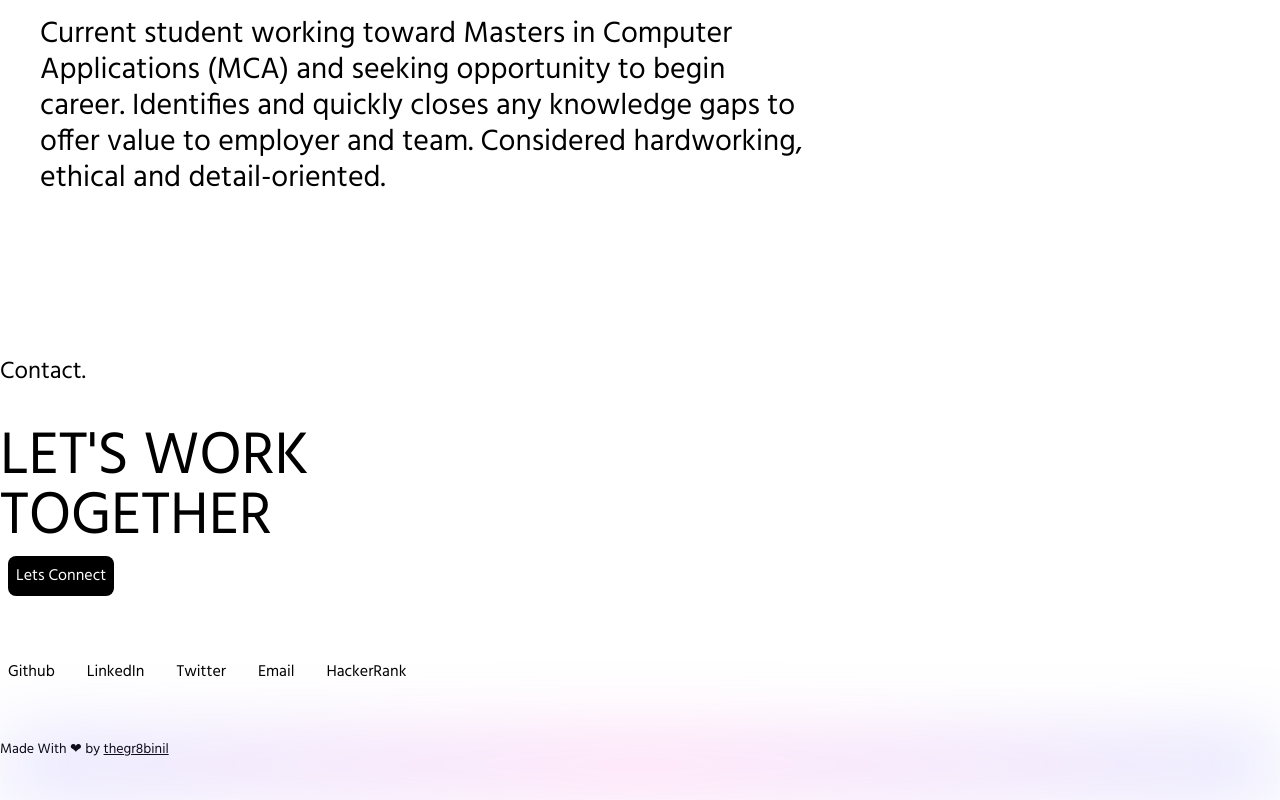
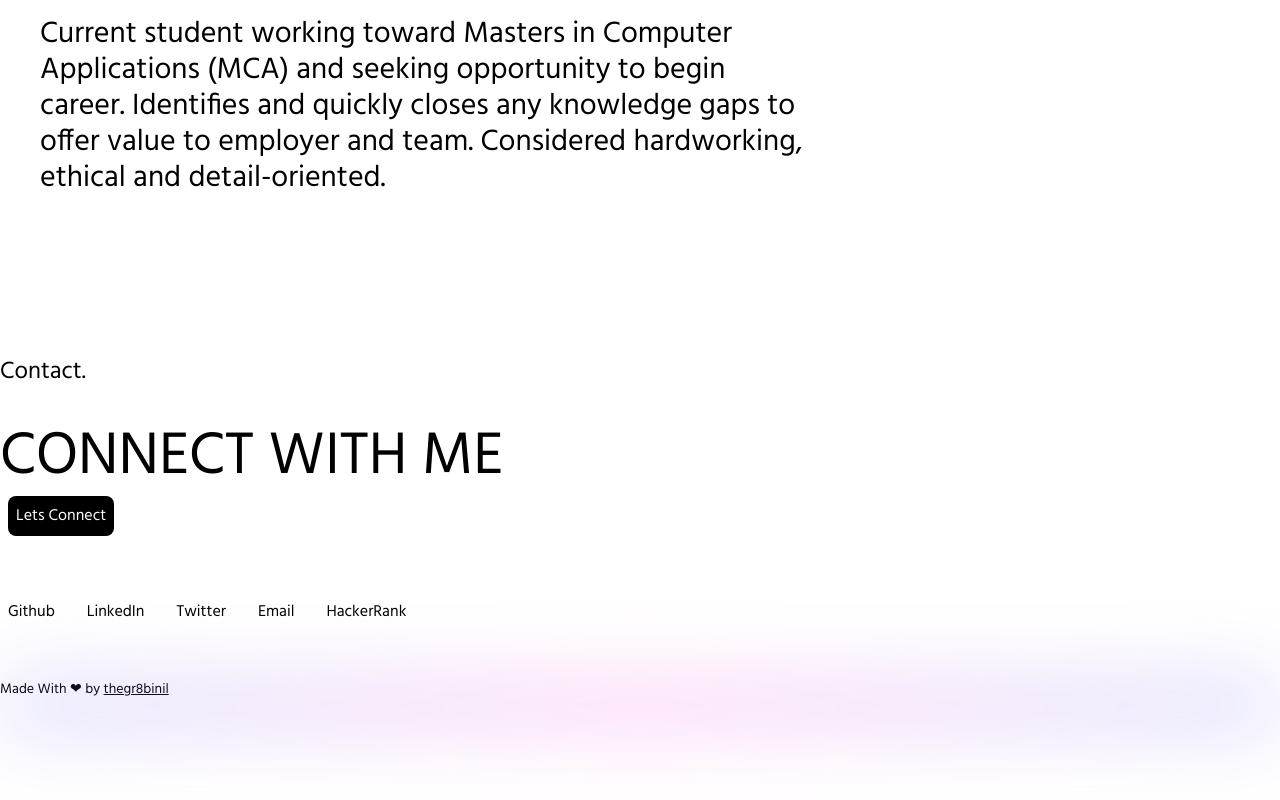
Before and after one commit to thegr8binil/portfolio, a Next.js app: page / in a window 1280 px wide. Shown: the part 2164-2964 px from the top of the page. After the commit the page ends 2904 px from the top, so only its background shows below. Built offline with nearby package versions, Linux system fonts and the light colour scheme.

Commit message:
Update index.js

```diff
--- a/components/Footer/index.js
+++ b/components/Footer/index.js
@@ -11,10 +11,9 @@ const Footer = ({}) => {
           <h1 className="text-2xl text-bold">Contact.</h1>
           <div className="mt-10">
             <h1 className="text-3xl tablet:text-6xl laptop:text-6xl laptopl:text-8xl text-bold">
-              LET&apos;S WORK
+              CONNECT WITH  ME
             </h1>
             <h1 className="text-3xl tablet:text-6xl laptop:text-6xl laptopl:text-8xl text-bold">
-              TOGETHER
             </h1>
             <Button type="primary">Lets Connect</Button>
             <div className="mt-10">
```
